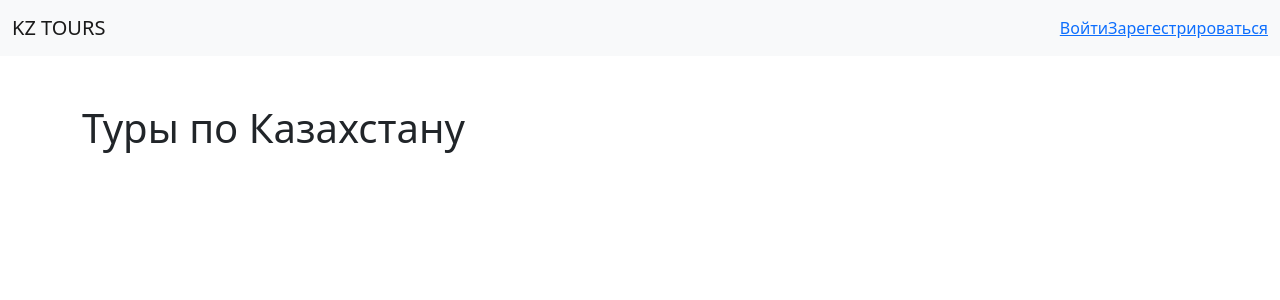
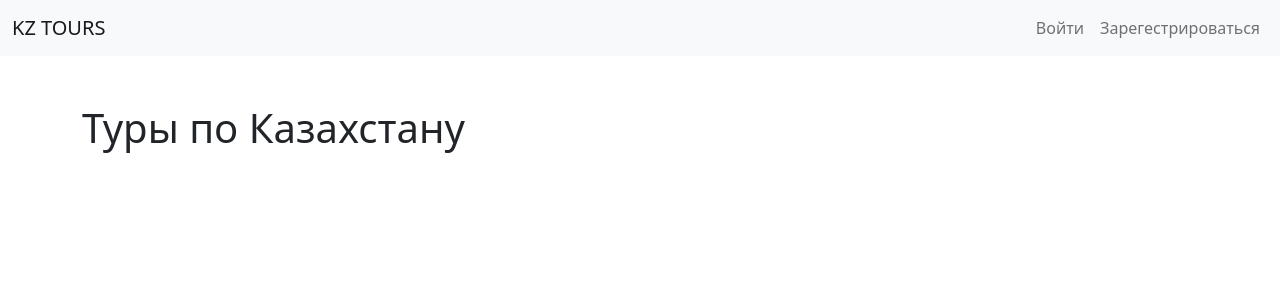
Before and after one commit to AttractorSchool/ESDP-AP-10-4, a Django app: page / in a window 1280 px wide. Shown: the top 300 px of the page. Run offline with Django 4.2, Linux system fonts and the light colour scheme; data that the repository does not hold is empty; some libraries are stand-ins or nearby versions.

Commit message:
исправлен селетор в script_1.js с nav-link на tab-pofile-link

```diff
--- a/static/my_scripts/script_1.js
+++ b/static/my_scripts/script_1.js
@@ -3,11 +3,11 @@
     document.getElementById("pills-home").classList.add("show", "active");
   });
 
-  document.querySelectorAll(".nav-link").forEach(function(tab) {
+  document.querySelectorAll(".tab-pofile-link").forEach(function(tab) {
     tab.addEventListener("click", function(e) {
       e.preventDefault();
       const target = e.target.getAttribute("data-bs-target");
-      document.querySelectorAll(".nav-link").forEach(function(link) {
+      document.querySelectorAll(".tab-pofile-link").forEach(function(link) {
         link.classList.remove("active");
       });
       document.querySelectorAll(".tab-pane").forEach(function(pane) {
--- a/templates/base.html
+++ b/templates/base.html
@@ -16,22 +16,22 @@
             <ul class="navbar-nav">
                 {% if  user.is_authenticated and user.is_guide %}
                     <li>
-                        <a class="nav_item" href="{% url "tour_create" %}">Создать Тур</a>
+                        <a class="nav-link" href="{% url "tour_create" %}">Создать Тур</a>
                     </li>
-                     <li class="nav-link">
-                        <a href="{% url "guide-profile" user.guide_profile.pk %}">Личный кабинет</a>
+                     <li>
+                        <a class="nav-link" href="{% url "guide-profile" user.guide_profile.pk %}">Личный кабинет</a>
                     </li>
                 {% endif %}
                 {% if user.is_authenticated %}
                     <li>
-                        <a class="nav-item" href="{% url "logout" %}">Выйти</a>
+                        <a class="nav-link" href="{% url "logout" %}">Выйти</a>
                     </li>
                 {% else %}
                     <li>
-                        <a class="nav-item" href="{% url "login" %}">Войти</a>
+                        <a class="nav-link" href="{% url "login" %}">Войти</a>
                     </li>
                     <li>
-                        <a class="nav-item" href="{% url "register" %}">Зарегестрироваться</a>
+                        <a class="nav-link" href="{% url "register" %}">Зарегестрироваться</a>
                     </li>
                 {% endif %}
                 {% block menu %}
```
Also changed, not shown: templates/account/guide_profile.html (+5 -5 lines).
